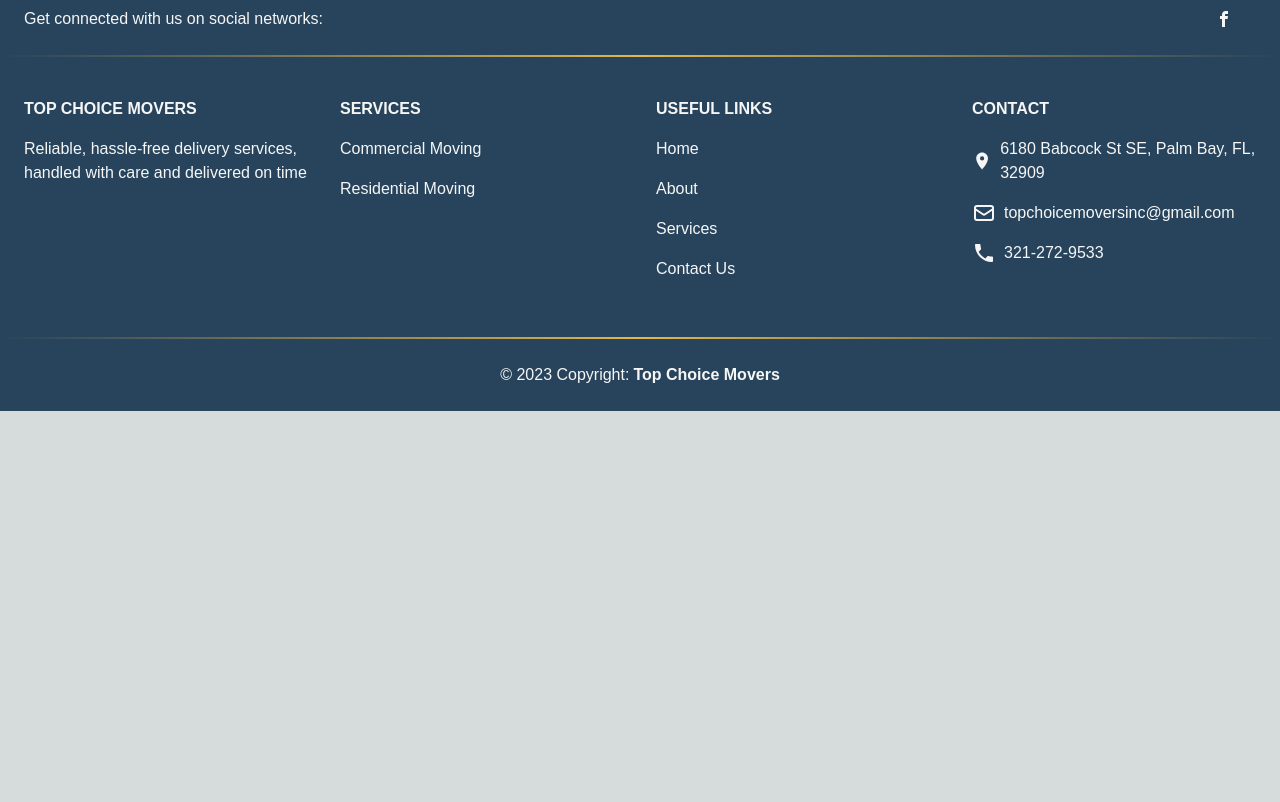
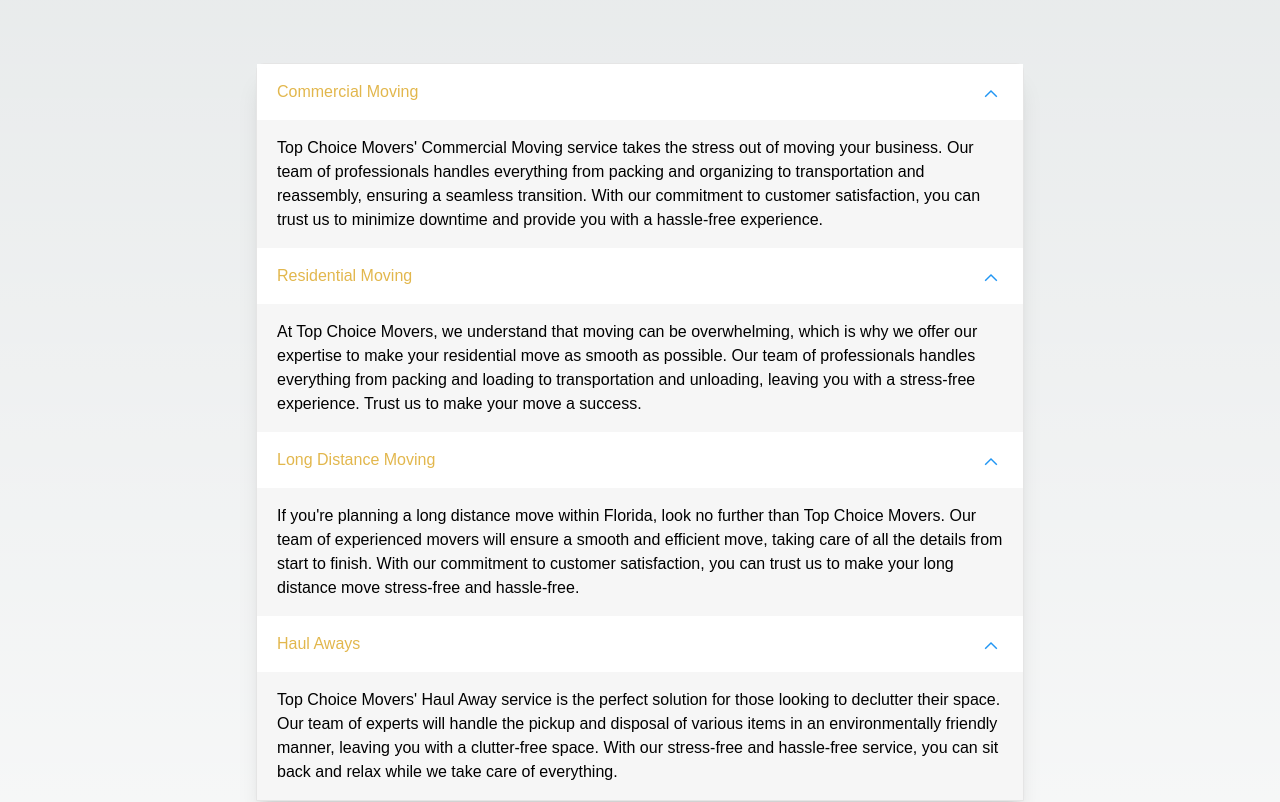
Before and after one commit to JoshMcDaniel/top-choice-movers-ui, a Next.js app: page / in a window 1280 px wide. Shown: the part 1160-1962 px from the top of the page. Before the commit the page ends 1571 px from the top, so only its background shows below. Built offline with nearby package versions, Linux system fonts and the light colour scheme; what tw-elements would draw is missing.

Commit message:
Add Services Accordian

```diff
--- a/Components/Dashboard/Dashboard.tsx
+++ b/Components/Dashboard/Dashboard.tsx
@@ -16,9 +16,14 @@
 };
 
 export type Service = {
-  type: string;
+  name: string;
+  summary: string;
   description: string;
   route: string;
+  image: {
+    imgSrc: string;
+    imgAlt: string;
+  };
 };
 
 export type Organization = {
--- a/Components/Footer/Footer.tsx
+++ b/Components/Footer/Footer.tsx
@@ -46,8 +46,8 @@
               Services
             </h6>
             {org.services.map((service) => (
-              <p className="mb-4" key={service.type}>
-                <a href={`/${service.route}`}>{service.type}</a>
+              <p className="mb-4" key={service.name}>
+                <a href={`/${service.route}`}>{service.name}</a>
               </p>
             ))}
           </div>
--- /dev/null
+++ b/Components/Services/ServiceSummarySection.tsx
@@ -0,0 +1,16 @@
+import { Service } from '../Dashboard/Dashboard';
+import ServicesGroupSummary from './ServicesGroupSummary';
+
+type Props = {
+  services: Service[];
+};
+
+const ServiceSummarySection = (props: Props) => {
+  return (
+    <section className="w-full py-12 px-4 mb-12 items-center justify-items-center">
+      <ServicesGroupSummary services={props.services} />
+    </section>
+  );
+};
+
+export default ServiceSummarySection;
--- /dev/null
+++ b/Components/Services/ServicesGroupSummary.tsx
@@ -0,0 +1,69 @@
+import { useState } from 'react';
+import { FcExpand } from 'react-icons/fc';
+import { Service } from '../Dashboard/Dashboard';
+
+type Props = {
+  services: Service[];
+};
+
+const ServicesGroupSummary = (props: Props) => {
+  const [openItems, setIsOpen] = useState<number[]>([]);
+
+  const setIsOpenState = (index: number): void => {
+    const newArr = [...openItems];
+
+    const i = newArr.indexOf(index);
+
+    i > -1 ? newArr.splice(i, 1) : newArr.push(index);
+
+    setIsOpen(newArr);
+  };
+
+  return (
+    <div id="serviceAccordion">
+      <div className="rounded-t-lg border border-neutral-200 bg-base-100 max-w-3xl mx-auto my-8 shadow-xl">
+        {props.services.map((service, index) => (
+          <section key={service.name}>
+            <h2 className="mb-0" id={`heading${index}`}>
+              <button
+                className={`relative flex w-full items-center border-0 bg-white py-4 px-5 text-left text-base transition [overflow-anchor:none] hover:z-[2] focus:z-[3] focus:outline-none ${
+                  openItems.includes(index) ? 'text-primary' : 'text-secondary'
+                }`}
+                type="button"
+                data-te-collapse-init
+                data-te-target={`#collapse${index}`}
+                aria-expanded="false"
+                aria-controls={`collapse${index}`}
+                onClick={() => setIsOpenState(index)}
+              >
+                {service.name}
+                <span
+                  className={`ml-auto h-5 w-5 shrink-0 transition-transform duration-200 ease-in-out motion-reduce:transition-none ${
+                    openItems.includes(index) ? 'mr-0' : 'mr-1'
+                  } ${
+                    openItems.includes(index) ? 'rotate-0' : 'rotate-[-180deg]'
+                  } ${
+                    openItems.includes(index) ? 'fill-primary' : 'fill-black'
+                  }`}
+                >
+                  <FcExpand />
+                </span>
+              </button>
+            </h2>
+            <div
+              id={`collapse${index}`}
+              className="!visible bg-base-100"
+              data-te-collapse-item
+              data-te-collapse-show
+              aria-labelledby={`heading${index}`}
+            >
+              <div className="py-4 px-5">{service.summary}</div>
+            </div>
+          </section>
+        ))}
+      </div>
+    </div>
+  );
+};
+
+export default ServicesGroupSummary;
--- a/config/organization.json
+++ b/config/organization.json
@@ -29,14 +29,44 @@
   },
   "services": [
     {
-      "type": "Commercial Moving",
-      "description": "At Top Choice Movers, we know how demanding it can be to run a business. That's why we're dedicated to making your commercial move as seamless and stress-free as possible. We provide efficient and professional office moving and commercial moving services, whether you're moving locally or between offices. From packing and organizing to loading, transporting, and unloading your office furniture and equipment, we take care of it all. Simply give us a call or request a free quote, and we'll arrange for a complimentary in-office estimate. Once you accept our proposal, we'll handle the heavy lifting so you can focus on managing your business. Let us take the hassle out of your next move and get you to your new location with ease.",
-      "route": "commercial-moving"
+      "name": "Commercial Moving",
+      "summary": "Top Choice Movers' Commercial Moving service takes the stress out of moving your business. Our team of professionals handles everything from packing and organizing to transportation and reassembly, ensuring a seamless transition. With our commitment to customer satisfaction, you can trust us to minimize downtime and provide you with a hassle-free experience.",
+      "description": "At Top Choice Movers, we know how demanding it can be to run a business. That's why we're dedicated to making your commercial move as seamless and stress-free as possible. We provide efficient and professional office moving and commercial moving services, whether you're moving locally or between offices.\nFrom packing and organizing to loading, transporting, and unloading your office furniture and equipment, we take care of it all. Simply give us a call or request a free quote, and we'll arrange for a complimentary in-office estimate.\nOnce you accept our proposal, we'll handle the heavy lifting so you can focus on managing your business. Let us take the hassle out of your next move and get you to your new location with ease.",
+      "route": "commercial-moving",
+      "image": {
+        "imgSrc": "",
+        "imgAlt": ""
+      }
     },
     {
-      "type": "Residential Moving",
-      "description": "Moving can be a stressful and overwhelming experience. At Top Choice Movers, we're here to make your residential move as smooth and easy as possible. We provide professional moving services for local and long-distance moves, ensuring your belongings are carefully packed, transported, and unloaded with care. Our team is experienced in handling all types of household items, from furniture and appliances to delicate items and artwork. We also offer packing and unpacking services, so you can focus on settling into your new home. To get started, simply give us a call or request a free quote, and we'll schedule a complimentary in-home estimate. Once you accept our proposal, we'll take care of the rest, making sure your move is stress-free and enjoyable. Trust us to get you to your new home with ease.",
-      "route": "residential-moving"
+      "name": "Residential Moving",
+      "summary": "At Top Choice Movers, we understand that moving can be overwhelming, which is why we offer our expertise to make your residential move as smooth as possible. Our team of professionals handles everything from packing and loading to transportation and unloading, leaving you with a stress-free experience. Trust us to make your move a success.",
+      "description": "Moving can be a stressful and overwhelming experience. At Top Choice Movers, we're here to make your residential move as smooth and easy as possible. We provide professional moving services for local and long-distance moves, ensuring your belongings are carefully packed, transported, and unloaded with care.\nOur team is experienced in handling all types of household items, from furniture and appliances to delicate items and artwork.We also offer packing and unpacking services, so you can focus on settling into your new home.\nTo get started, simply give us a call or request a free quote, and we'll schedule a complimentary in-home estimate. Once you accept our proposal, we'll take care of the rest, making sure your move is stress-free and enjoyable. Trust us to get you to your new home with ease.",
+      "route": "residential-moving",
+      "image": {
+        "imgSrc": "",
+        "imgAlt": ""
+      }
+    },
+    {
+      "name": "Long Distance Moving",
+      "summary": "If you're planning a long distance move within Florida, look no further than Top Choice Movers. Our team of experienced movers will ensure a smooth and efficient move, taking care of all the details from start to finish. With our commitment to customer satisfaction, you can trust us to make your long distance move stress-free and hassle-free.",
+      "description": "Top Choice Movers' Long Distance moving service is perfect for anyone looking to relocate within the state of Florida. We understand that moving can be a stressful and overwhelming experience, especially when it involves long distances. That's why we're dedicated to providing a smooth and efficient moving experience that meets all your needs.\nOur Long Distance service within Florida includes packing, loading, transporting, unloading, and unpacking of your belongings, ensuring that your items are safely and securely transported to your new location. We also provide insurance options to give you peace of mind during the move. Our team of expert movers will work closely with you to create a customized moving plan that fits your unique needs and budget.\nAt Top Choice Movers, we prioritize your satisfaction and strive to exceed your expectations. If you're moving within Florida, our Long Distance service will ensure that your move is stress-free and seamless. Contact us today to schedule a consultation and receive a free quote.",
+      "route": "residential-moving",
+      "image": {
+        "imgSrc": "",
+        "imgAlt": ""
+      }
+    },
+    {
+      "name": "Haul Aways",
+      "summary": "Top Choice Movers' Haul Away service is the perfect solution for those looking to declutter their space. Our team of experts will handle the pickup and disposal of various items in an environmentally friendly manner, leaving you with a clutter-free space. With our stress-free and hassle-free service, you can sit back and relax while we take care of everything.",
+      "description": "Top Choice Movers' Haul Away service is designed to help you get rid of unwanted items quickly and easily. Whether you're cleaning out your garage, remodeling your home, or just decluttering, our team of expert movers can help haul away all your unwanted items.\nOur Haul Away service includes the removal of various items such as furniture, appliances, electronics, and more. We ensure that all items are disposed of properly and in an environmentally friendly manner.\nAt Top Choice Movers, we are committed to providing you with a stress-free and hassle-free experience. Our team of professionals will work with you to schedule a convenient pickup time that fits your schedule. We'll also provide you with a clear and upfront pricing structure, so you know exactly what to expect.\nWhen you choose Top Choice Movers' Haul Away service, you can rest assured that you're choosing a reliable and trustworthy company that will get the job done right. Contact us today to schedule a pickup and say goodbye to all your unwanted items.",
+      "route": "haul-away-moving",
+      "image": {
+        "imgSrc": "",
+        "imgAlt": ""
+      }
     }
   ],
   "serving": [
--- a/pages/index.tsx
+++ b/pages/index.tsx
@@ -1,5 +1,6 @@
 import DynamicHead from '@/Components/Headers/DynamicHead';
 import HomeHero from '@/Components/Home/HomeHero';
+import ServiceSummarySection from '@/Components/Services/ServiceSummarySection';
 import AlwaysAvailableBanner from '@/custom/general/AlwaysAvailableBanner';
 import AboutUsSummary from '@/custom/Home/AboutUsSummary';
 import org from '../config/organization.json';
@@ -11,6 +12,7 @@
       <HomeHero org={org} />
       <AlwaysAvailableBanner />
       <AboutUsSummary />
+      <ServiceSummarySection services={org.services} />
     </>
   );
 }
```
